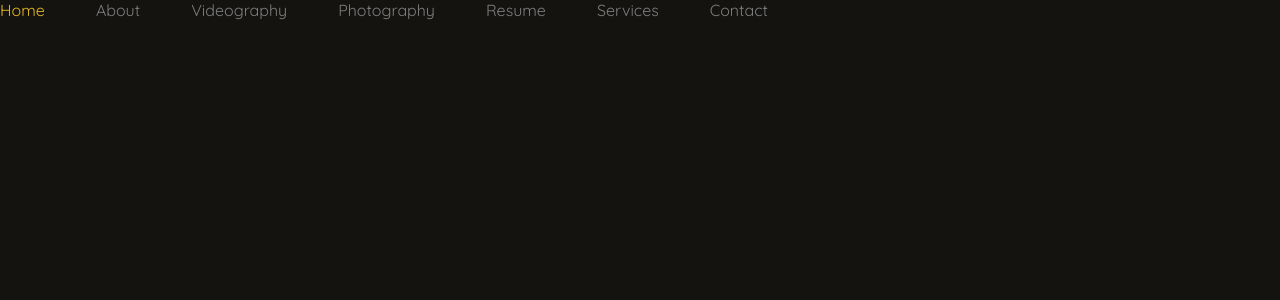
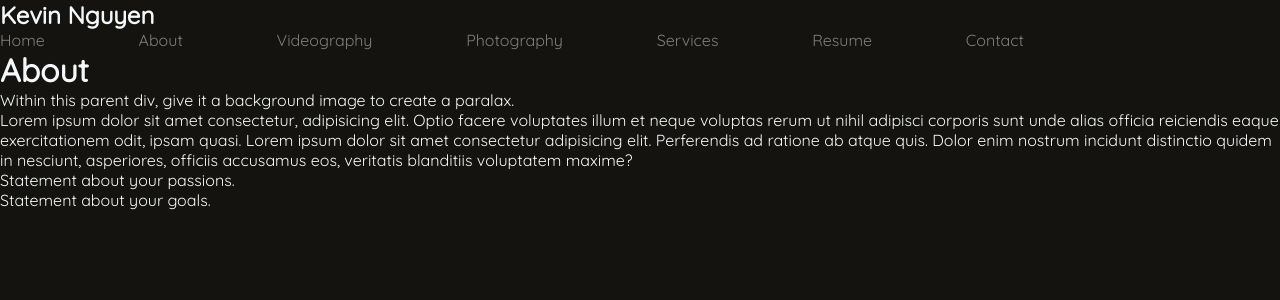
Before and after one commit to lepdiana/kevins-videographer-portfolio, a React (Create React App) app: page /about in a window 1280 px wide. Shown: the top 300 px of the page. Built offline with nearby package versions, Linux system fonts and the light colour scheme.

Commit message:
templated out the about section

```diff
--- a/src/components/About.js
+++ b/src/components/About.js
@@ -1,10 +1,28 @@
 import React from 'react';
-import Navbar from './Navbar.js'
+import HomeNavbar from './HomeNavbar.js'
 
 const About = () => {
     return(
         <div>
-            <Navbar />
+            <header>
+                <h2>Kevin Nguyen</h2>
+                <HomeNavbar />
+            </header>
+            <main>
+                <div>
+                    <h1>About</h1>
+                    <p>Within this parent div, give it a background image to create a paralax.</p>
+                </div>
+                <div>
+                    <p>Lorem ipsum dolor sit amet consectetur, adipisicing elit. Optio facere voluptates illum et neque voluptas rerum ut nihil adipisci corporis sunt unde alias officia reiciendis eaque exercitationem odit, ipsam quasi. Lorem ipsum dolor sit amet consectetur adipisicing elit. Perferendis ad ratione ab atque quis. Dolor enim nostrum incidunt distinctio quidem in nesciunt, asperiores, officiis accusamus eos, veritatis blanditiis voluptatem maxime?</p>
+                </div>
+                <div>
+                    <p>Statement about your passions.</p>
+                </div>
+                <div>
+                    <p>Statement about your goals.</p>
+                </div>
+            </main>
         </div>
     )
 }
--- a/src/components/Home.js
+++ b/src/components/Home.js
@@ -1,5 +1,5 @@
 import React from 'react';
-import Navbar from '../components/Navbar.js'
+import HomeNavbar from './HomeNavbar.js'
 import '../styles/home.css'
 
 const Home = () => {
@@ -12,7 +12,7 @@ const Home = () => {
                 Lorem ipsum dolor sit amet consectetur adipisicing elit. Possimus beatae perferendis, reprehenderit doloremque dolor repellendus nesciunt, sunt tempore eum tenetur magni rem nihil maxime labore natus accusamus aspernatur veritatis molestias? Lorem ipsum dolor sit amet, consectetur adipisicing elit. Laborum molestias id perspiciatis dolorum et necessitatibus alias, numquam placeat! Quo voluptate laboriosam doloremque earum dolorum ut repellendus perferendis facere natus quod.
             </main>
             <div>
-                <Navbar />
+                <HomeNavbar />
             </div>
         </div>
     )
--- a/src/components/Navbar.js
+++ b/src/components/HomeNavbar.js
@@ -1,19 +1,19 @@
 import React from 'react';
 import { Link } from 'react-router-dom';
-import '../styles/navbar.css'
+import '../styles/homeNavbar.css';
 
-const Navbar = () => {
+const HomeNavbar = () => {
     return(
-        <div className='navContainer'>
+        <div className='homeNavContainer'>
             <Link to='/'>Home</Link>
             <Link to='/about'>About</Link>
             <Link to='/videography'>Videography</Link>
             <Link to='/photography'>Photography</Link>
+            <Link to='/services'>Services</Link>
             <Link to='/resume'>Resume</Link>
-            <Link to='/services'>Services</Link>
             <Link to='/contact'>Contact</Link>
         </div>
     )
 }
 
-export default Navbar
+export default HomeNavbar
--- a/src/styles/home.css
+++ b/src/styles/home.css
@@ -1,11 +1,12 @@
 .homeContainer {
     display: flex;
+    flex-wrap: wrap;
     flex-direction: column;
     text-align: center;
     justify-content: center;
     align-items: center;
     height: 100vh;
-    line-height: 40px;
+    /* line-height: 40px; */
 }
 
 .homeContainer header {
@@ -18,7 +19,7 @@
 }
 
 .homeContainer main {
-    width: 60vw;
+    width: 80vw;
 }
 
 .homeContainer main p {
--- /dev/null
+++ b/src/styles/homeNavbar.css
@@ -0,0 +1,18 @@
+.homeNavContainer {
+    /* border: 1px solid red; */
+    width: 80vw;
+    display: flex;
+    /* flex-direction: column; */
+    text-align: center;
+    justify-content: space-between;
+    flex-wrap: wrap;
+}
+
+.homeNavContainer a {
+    text-decoration-line: none;
+    color: #7D7E80;
+}
+
+.homeNavContainer a:hover {
+   color: #E6B822
+}
--- a/src/styles/navbar.css
+++ /dev/null
@@ -1,15 +0,0 @@
-.navContainer {
-    /* border: 1px solid red; */
-    width: 60vw;
-    display: flex;
-    justify-content: space-between;
-}
-
-.navContainer a {
-    text-decoration-line: none;
-    color: #7D7E80;
-}
-
-.navContainer a:hover {
-   color: #E6B822
-}
```
